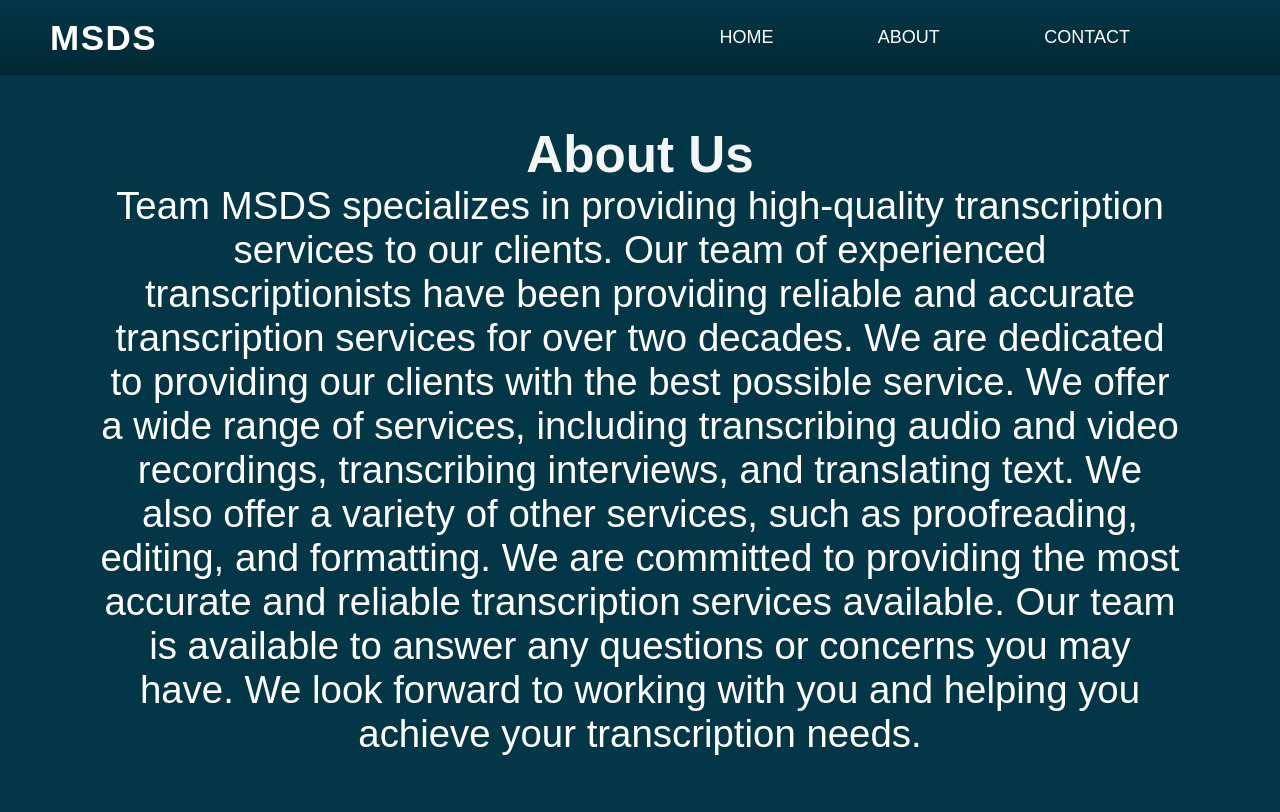
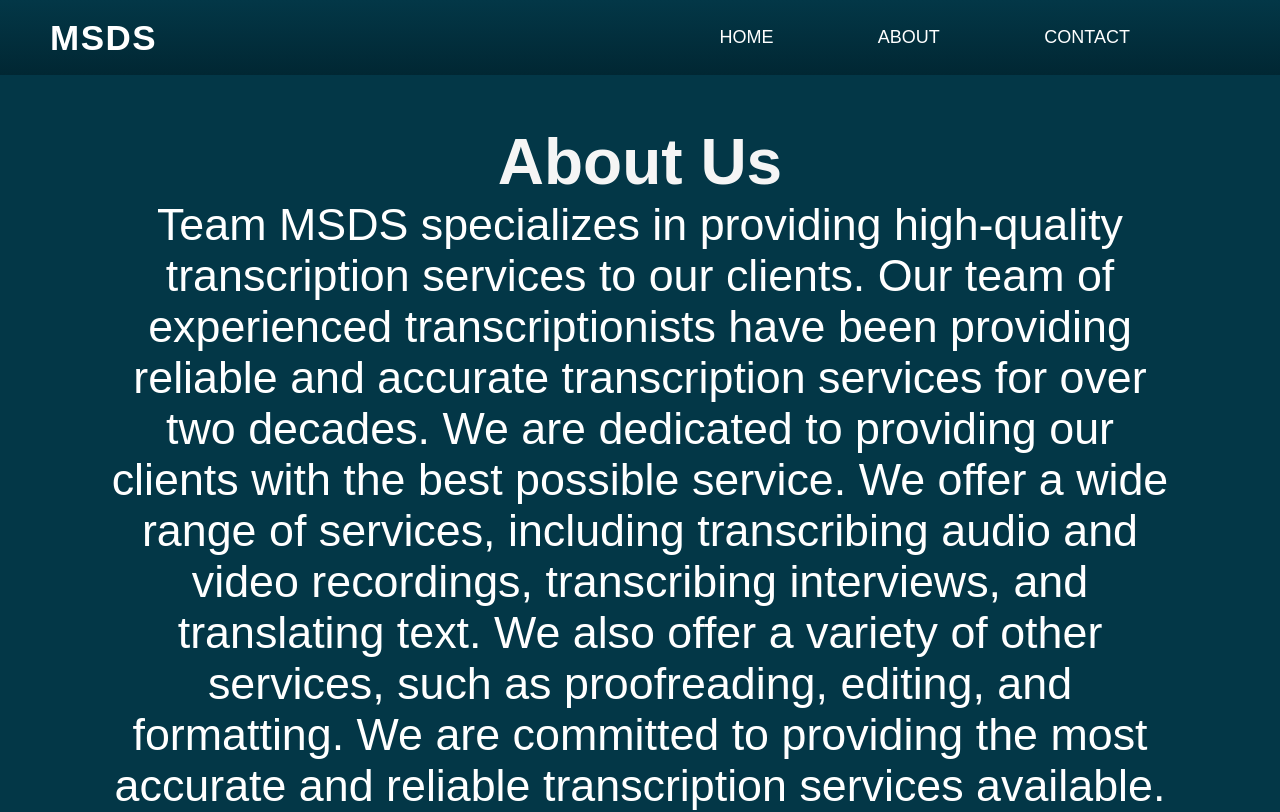
Before and after one commit to AllegoryOmori/MSDS, a plain HTML site: page About.html in a window 1280 px wide. Shown: the top 812 px of the page. Drawn offline with Linux system fonts and the light colour scheme.

Commit message:
Made Font Changes for design and readability

```diff
--- a/web.css
+++ b/web.css
@@ -64,7 +64,7 @@ h1{
         text-align: center;
         margin-top: 50px;
         margin-bottom: 0px;
-        font-size: 2vw;
+        font-size: 2.5vw;
         color: whitesmoke;
 }
 
@@ -83,7 +83,7 @@ h1{
         text-align: center;
         margin-top: 0px;
         margin-bottom: 60px;
-        font-size:3vw;
+        font-size:3.5vw;
     }
 
     @keyframes coolp{
@@ -121,7 +121,7 @@ h1{
         font-size: 50px;
         margin-bottom: 20px ;
         text-decoration: none;
-        font-size:4vw;
+        font-size:3.5vw;
     }
     @keyframes ul{
         from {margin-top: 100%;}
```
